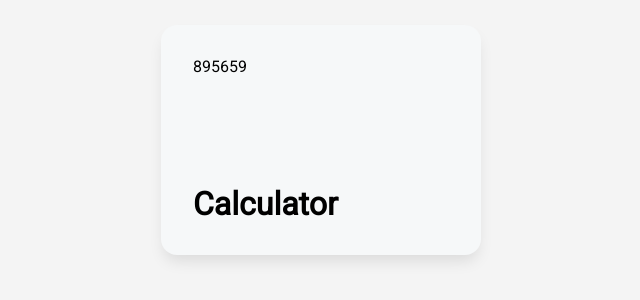
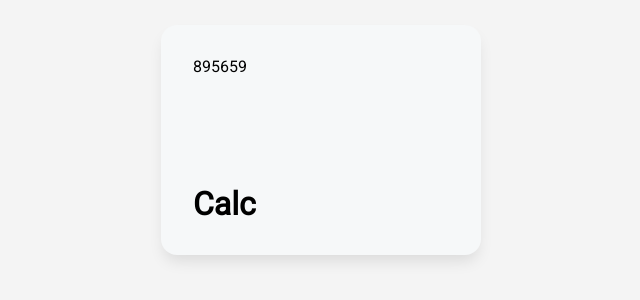
Before and after one commit to Riddhi-Chatterjee/calculator, a React (Create React App) app: page / in a window 1280 px wide. Shown: the part 292-592 px from the top of the page, without its empty margins (319-959 px from the left). Built offline with nearby package versions, Linux system fonts and the light colour scheme.

Commit message:
bug fixes

```diff
--- a/src/App.js
+++ b/src/App.js
@@ -16,7 +16,7 @@ function App() {
     <div>
       <Wrapper>
         <Screen />
-        <h1>Calculator</h1>
+        <h1>Calc</h1>
       </Wrapper>
     </div>
   );
```
Also changed, not shown: 1 other file (tests, documents, lock files or other folders).
